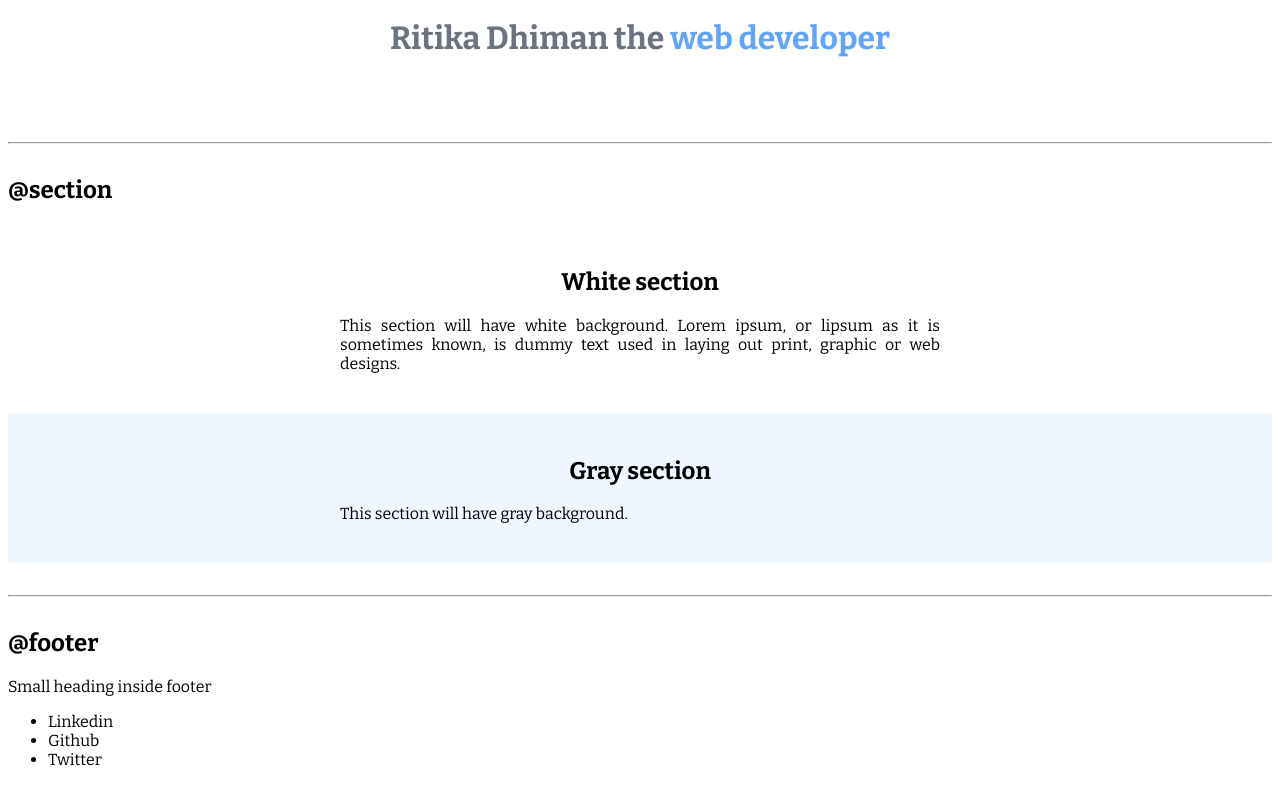
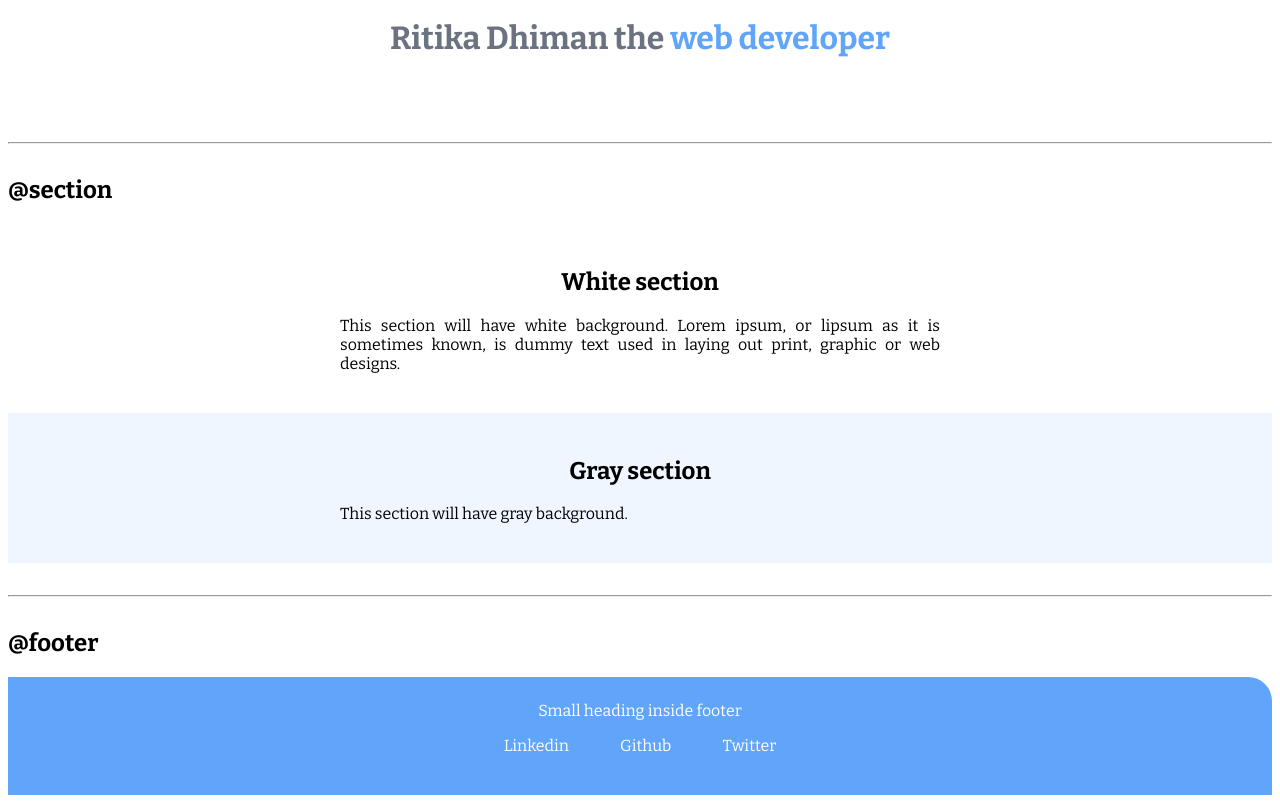
Before and after one commit to ritika99/component-library, a plain HTML site: page index.html in a window 1280 px wide. Shown: the part 2170-2973 px from the top of the page. Drawn offline with nearby package versions, Linux system fonts and the light colour scheme.

Commit message:
style: footer

```diff
--- a/index.html
+++ b/index.html
@@ -143,12 +143,12 @@
 
     <h2>@footer</h2>
 
-    <footer>
-        <div>Small heading inside footer</div>
-        <ul>
-            <li>Linkedin</li>
-            <li>Github</li>
-            <li>Twitter</li>
+    <footer class="footer">
+        <div class="footer-heading">Small heading inside footer</div>
+        <ul class="social-links">
+            <li class="list-item-inline"><a href="/" class="link">Linkedin</a></li>
+            <li class="list-item-inline"><a href="/" class="link">Github</a></li>
+            <li class="list-item-inline"><a href="/" class="link">Twitter</a></li>
         </ul>
     </footer>
 
--- a/styles.css
+++ b/styles.css
@@ -62,7 +62,7 @@ hr {
     background-color: var(--primary-color);
     color: white;
     padding: 1.5rem 0.5rem;
-    border-bottom-left-radius: 2rem;
+    border-bottom-left-radius: 1.5rem;
 }
 
 .nav-brand {
@@ -88,7 +88,6 @@ hr {
 }
 
 /* header */
-
 .header {
     padding: 2rem;
 }
@@ -124,3 +123,20 @@ hr {
 .section-inverted {
     background-color: var(--pastel-blue);
 }
+
+/* footer */
+.footer {
+    background-color: var(--primary-color);
+    border-top-right-radius: 1.5rem;
+    color: white;
+    padding: 1.5rem 0.5rem;
+    text-align: center;
+}
+
+.footer ul {
+    padding-left: 0rem;
+}
+
+.footer .link {
+    color: white;
+}
```
